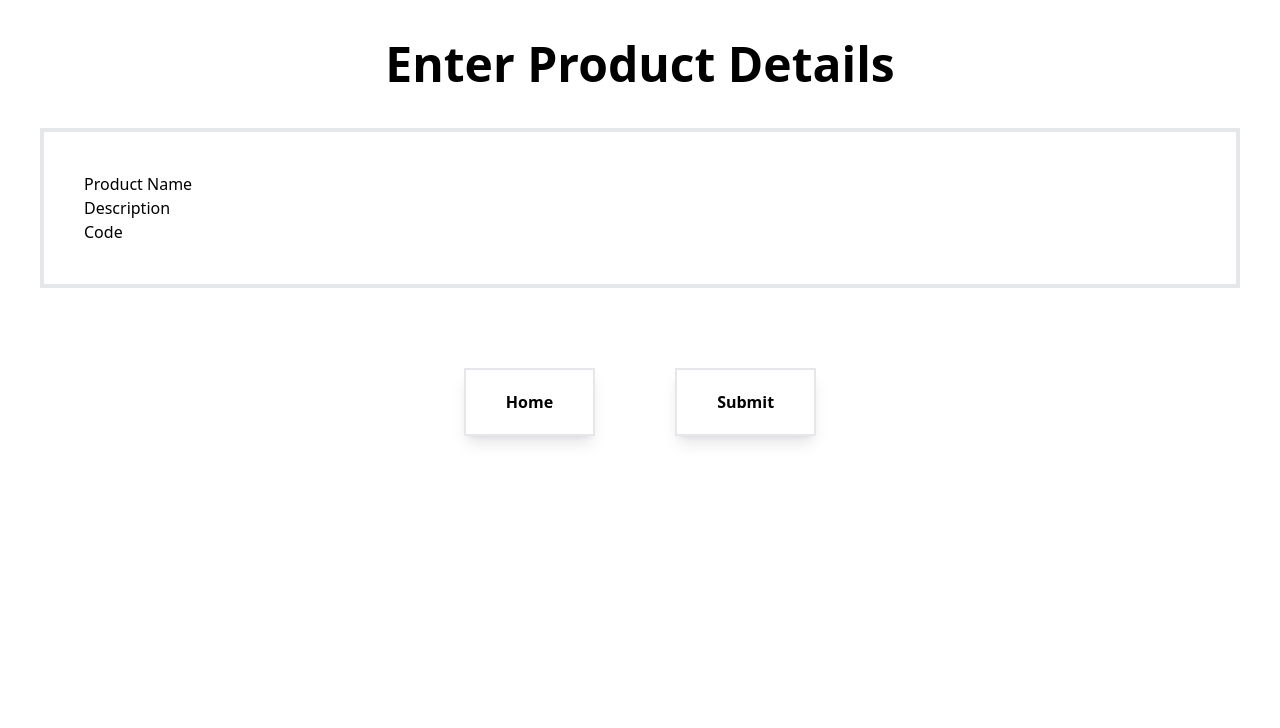
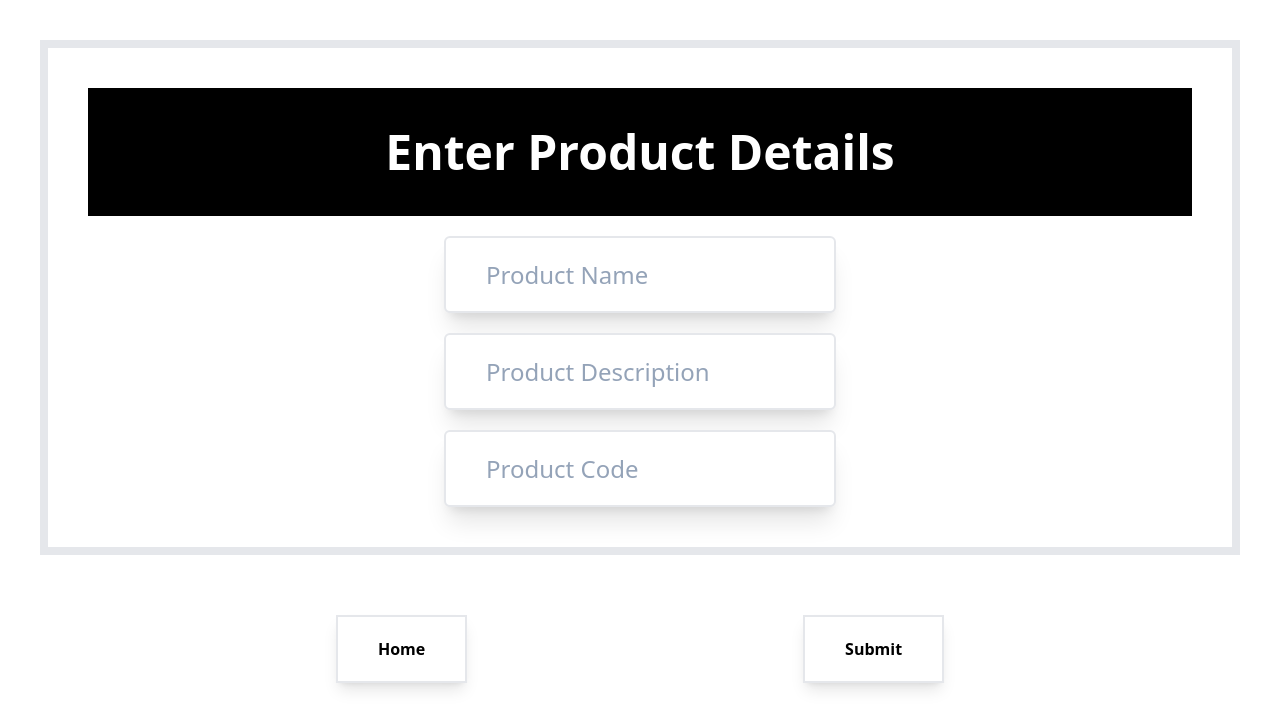
Before and after one commit to Ram-Gnaneshwaran/FPIS, a React (Vite) app in the folder client/: page /retailer in a window 1280 px wide. Shown: the top 728 px of the page. Built offline with nearby package versions, Linux system fonts and the light colour scheme.

Commit message:
Front-End Done

```diff
--- a/client/pages/ProductPage.jsx
+++ b/client/pages/ProductPage.jsx
@@ -1,35 +1,52 @@
 import React from 'react'
 import { Link } from 'react-router-dom'
+import Normal_Button from '../src/components/Normal_Button'
+import Products_Bar from '../src/components/Products_Bar'
+
 
 
 export default function ProductDetails() {
   return (
       <>
-      <h1 className="text-center text-5xl font-bold mt-10 ">Enter Product Details</h1>
+      {/* Box Contatiner */}
+      <form className="flex flex-col p-10 m-10 border-8 ">
 
-        <form className="flex flex-col p-10 m-10 border-4">
-        <div className="">
-          Product Name
-        <input className="" type="text" />
+        {/* Heading Contatiner */}
+        <div className="flex justify-center bg-black">
+          <h1 className="text-center text-5xl font-bold m-10 text-white ">Enter Product Details</h1>
         </div>
-         <div>
-          Description
-        <input type="text" />
+
+        {/* Input  Container */}
+        <div className="flex flex-col">
+
+          {/* Product Name */}
+          <div className="flex justify-center">
+            <Products_Bar title="Product Name"></Products_Bar>
+          </div>
+
+          {/* Product Description */}
+          <div className="flex justify-center">
+          <Products_Bar title="Product Description"></Products_Bar>
+          </div>
+
+          {/* Product Code */}
+          <div className="flex justify-center">
+          <Products_Bar title="Product Code"></Products_Bar>
+          </div>
         </div>
-        <div>
-        Code
-        <input type="text" />
-        </div>
-        </form>
 
-       <div className="flex justify-center">
-       <Link to="/">
-        <button className="text-black bg-white font-bold px-10 py-5 m-10 shadow-lg border-2 hover:rounded-3xl hover:bg-blue-700 hover:text-white transition-all duration-500">Home</button>
-        </Link>
+      </form>
+
+       {/* Bottom Buttons */}
+       <div className="flex justify-evenly">
+
         <Link to="/">
-        <button className="text-black bg-white font-bold px-10 py-5 m-10 shadow-lg border-2 hover:rounded-3xl hover:bg-blue-700 hover:text-white transition-all duration-500">Submit</button>
+          <Normal_Button title="Home"></Normal_Button>
         </Link>
 
+        <Link to="/">
+          <Normal_Button title="Submit"></Normal_Button>
+        </Link>
        </div>
 
       </>
--- a/client/pages/VerifiedPage.jsx
+++ b/client/pages/VerifiedPage.jsx
@@ -10,7 +10,8 @@ export default function Verified() {
       {/* Page Contatiner */}
       <div className="flex justify-evenly p-20 mt-20 mx-10 border-8">
 
-        <div className="flex flex-col">
+        {/* Left Contatiner */}
+        <div className="flex flex-col pr-5">
           {/* Product Name */}
           <div className="font-bold text-2xl">Product Name</div>
 
@@ -22,7 +23,7 @@ export default function Verified() {
 
         </div>
 
-        {/* Verified Contatiner */}
+        {/* Right Contatiner */}
         <div className="flex">
           <h1 className="font-bold text-5xl text-green-500">Verified</h1>
         </div>
--- /dev/null
+++ b/client/src/components/Products_Bar.jsx
@@ -0,0 +1,7 @@
+import React from 'react'
+
+export default function Products_Bar(props) {
+  return (
+    <input class=" py-5 pl-10 mx-10 mt-5 shadow-xl focus:ring-2 focus:ring-blue-700 focus:outline-none w-min leading-6 text-slate-900 placeholder-slate-400 rounded-md text-2xl border-2" type="text" placeholder={props.title}/>
+  )
+}
```
